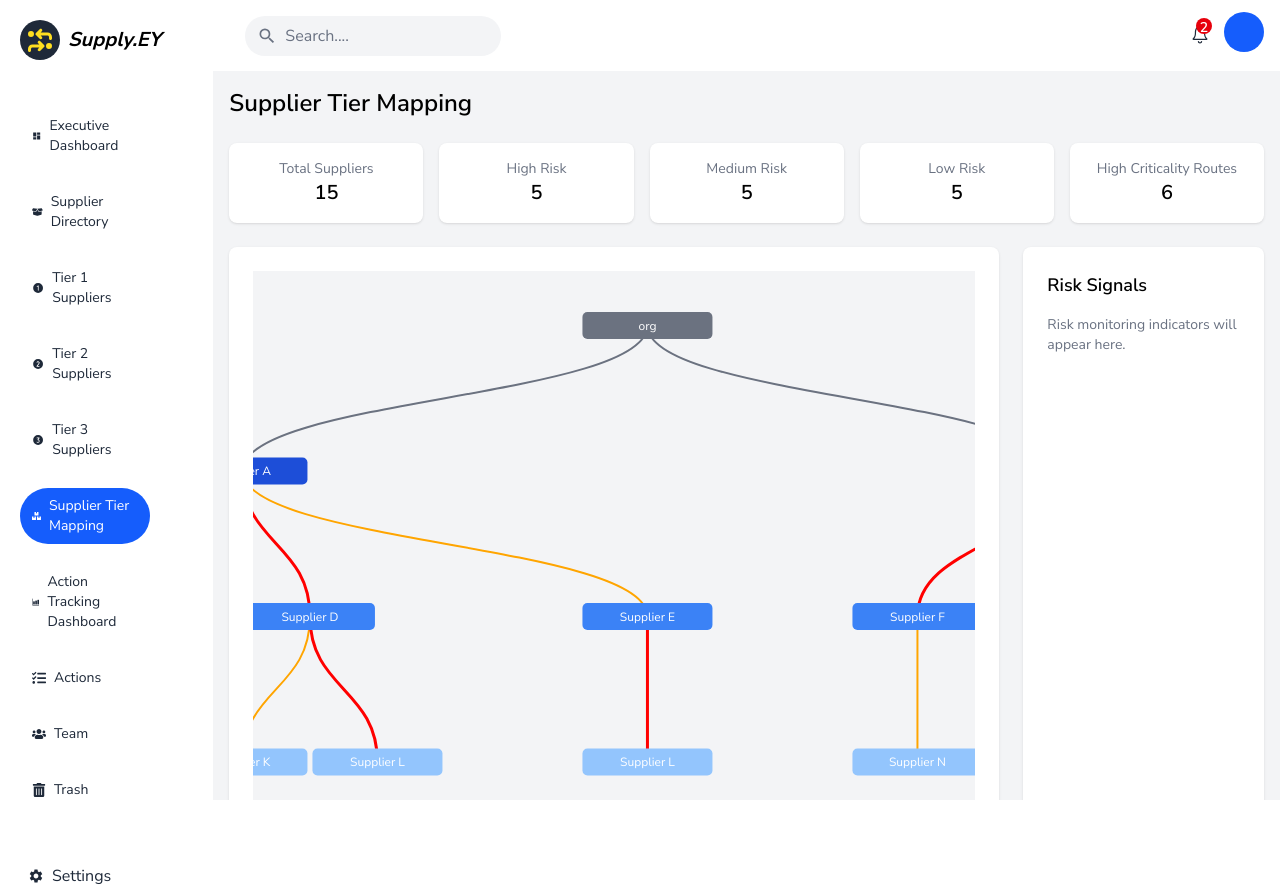
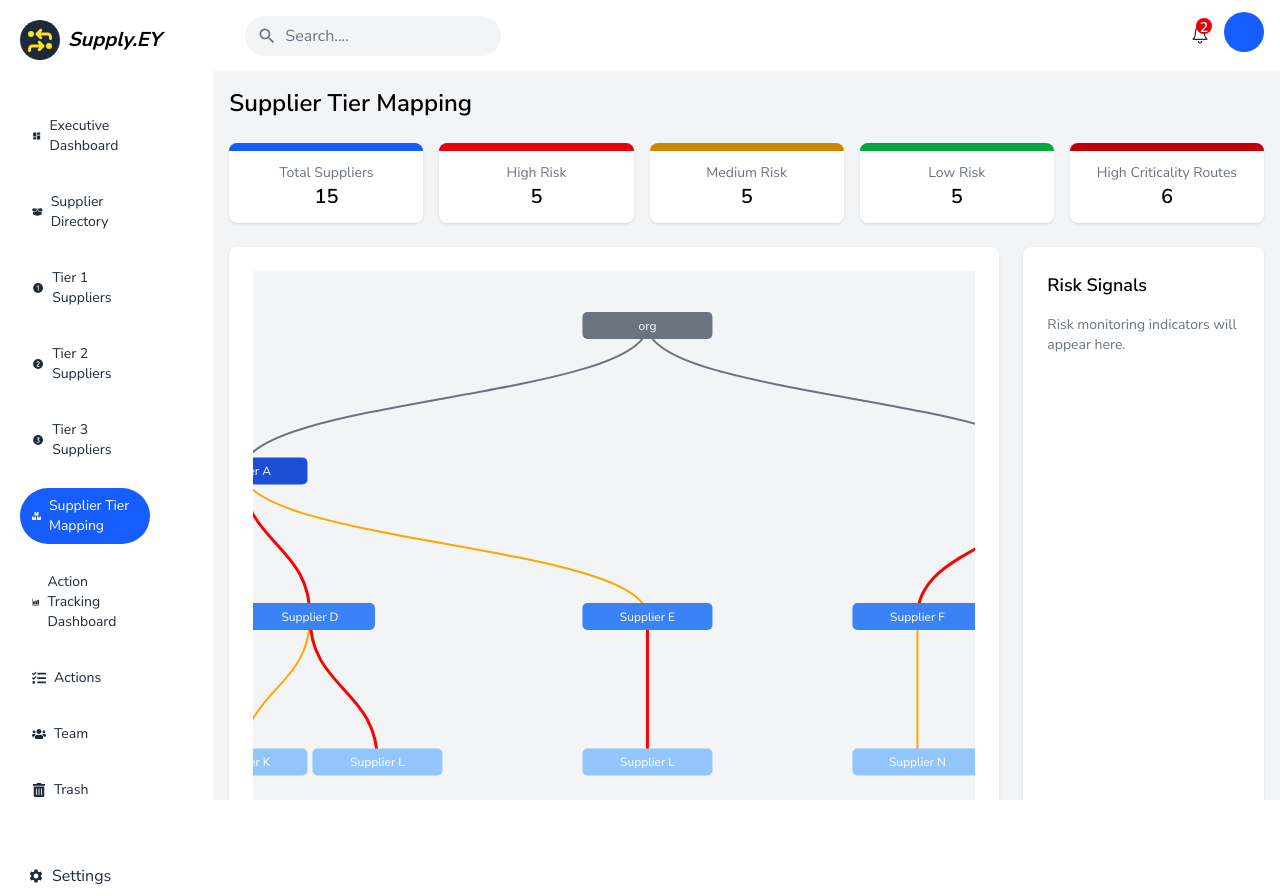
Before and after one commit to zunairah-khan/supplier-intelligence-tool, a React (Vite) app in the folder client/: page /supplier-tier-map in a window 1280 px wide. Built offline with nearby package versions, Linux system fonts and the light colour scheme.

Commit message:
added datacard component and replaced suppliertiermap data cards with this component

```diff
--- /dev/null
+++ b/client/src/components/DataCard.jsx
@@ -0,0 +1,27 @@
+import React from "react"
+import clsx from "clsx";
+const STATISTIC_HEADERCOLOURS= {
+  "High Risk": "border-red-600",
+  "Medium Risk": "border-yellow-600",
+  "Low Risk": "border-green-600",
+  "Total Suppliers": "border-blue-600",
+  "High Criticality Routes": "border-red-700"
+};
+const DataCard = ({ header, statistic }) => {
+  const headerColourClass =
+    STATISTIC_HEADERCOLOURS[header] || "border-gray-300"
+
+  return (
+    <div
+      className={clsx(
+        "bg-white rounded-lg shadow p-3 text-center border-t-8",
+        headerColourClass
+      )}
+    >
+      <p className="text-sm text-gray-500">{header}</p>
+      <p className="text-xl font-semibold">{statistic}</p>
+    </div>
+  )
+}
+
+export default DataCard
--- a/client/src/pages/SupplierTierMap.jsx
+++ b/client/src/pages/SupplierTierMap.jsx
@@ -4,6 +4,7 @@ import { suppliers } from "../assets/data";
 import { buildSupplierHierarchy } from "../utils/buildSupplierHierarchy";
 import { calculateSupplierStats } from "../utils/calculateSupplierStats";
 
+import DataCard from "../components/DataCard.jsx"
 const SupplierTierMap = () => {
 
   const hierarchyData = buildSupplierHierarchy(suppliers); //building hierarchy data with no supplier id parsed, so builds tree from org root node
@@ -20,30 +21,31 @@ const SupplierTierMap = () => {
       {/* Statistics Cards */}
       <div className="grid grid-cols-5 gap-4">
 
-        <div className="bg-white p-4 rounded-lg shadow text-center">
-          <p className="text-sm text-gray-500">Total Suppliers</p>
-          <p className="text-xl font-semibold">{totalSuppliers}</p>
-        </div>
+        <DataCard
+        header="Total Suppliers"
+        statistic={totalSuppliers}
 
-        <div className="bg-white p-4 rounded-lg shadow text-center">
-          <p className="text-sm text-gray-500">High Risk</p>
-          <p className="text-xl font-semibold">{highRiskSuppliers}</p>
-        </div>
+        />
+        <DataCard
+        header="High Risk"
+        statistic={highRiskSuppliers}
 
-        <div className="bg-white p-4 rounded-lg shadow text-center">
-          <p className="text-sm text-gray-500">Medium Risk</p>
-          <p className="text-xl font-semibold">{mediumRiskSuppliers}</p>
-        </div>
+        />
+        <DataCard
+        header="Medium Risk"
+        statistic={mediumRiskSuppliers}
 
-        <div className="bg-white p-4 rounded-lg shadow text-center">
-          <p className="text-sm text-gray-500">Low Risk</p>
-          <p className="text-xl font-semibold">{lowRiskSuppliers}</p>
-        </div>
+        />
+        <DataCard
+        header="Low Risk"
+        statistic={lowRiskSuppliers}
 
-        <div className="bg-white p-4 rounded-lg shadow text-center">
-          <p className="text-sm text-gray-500">High Criticality Routes</p>
-          <p className="text-xl font-semibold">{highCriticalityRoutes}</p>
-        </div>
+        />
+        <DataCard
+        header="High Criticality Routes"
+        statistic={highCriticalityRoutes}
+
+        />
 
       </div>
 
```
Also changed, not shown: 1 other file (tests, documents, lock files or other folders).
